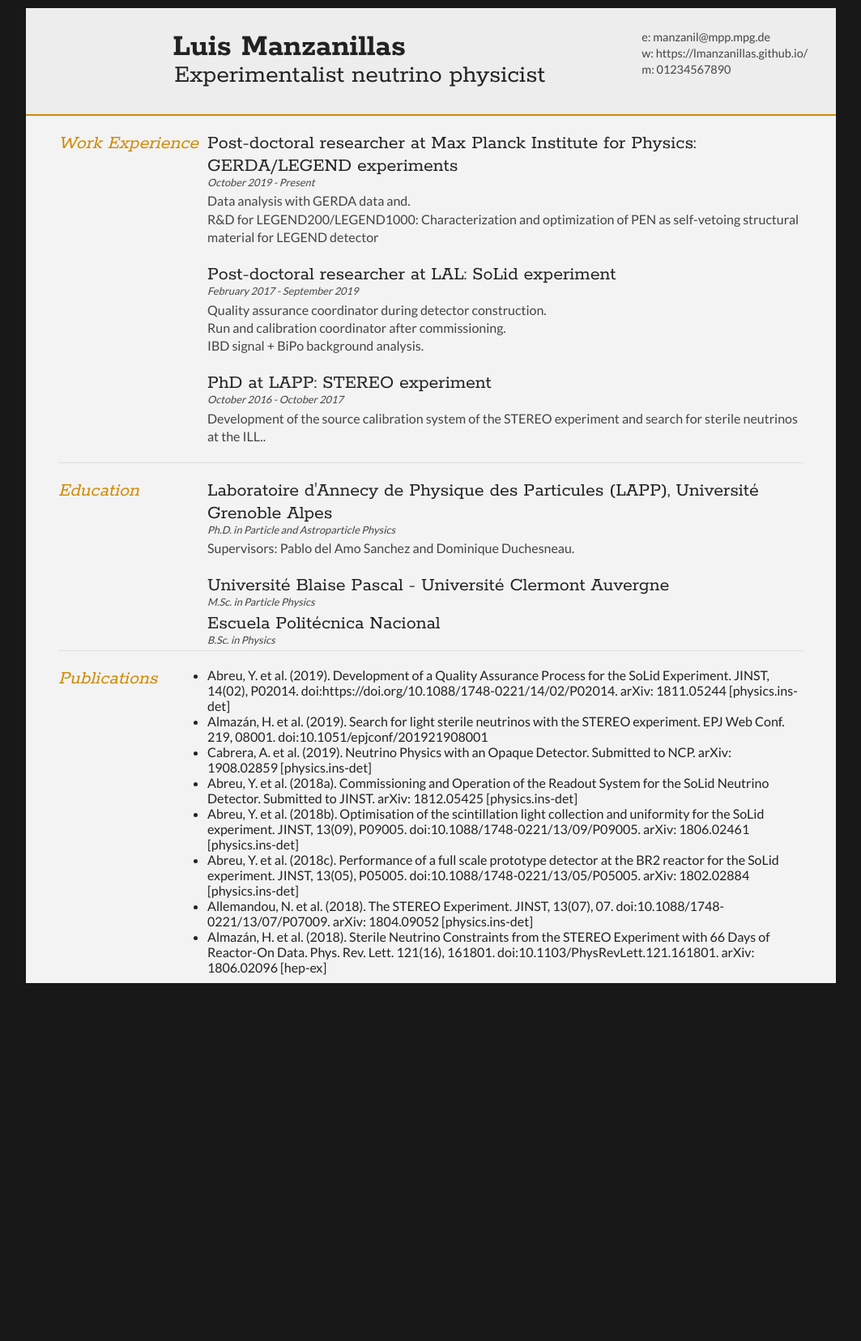
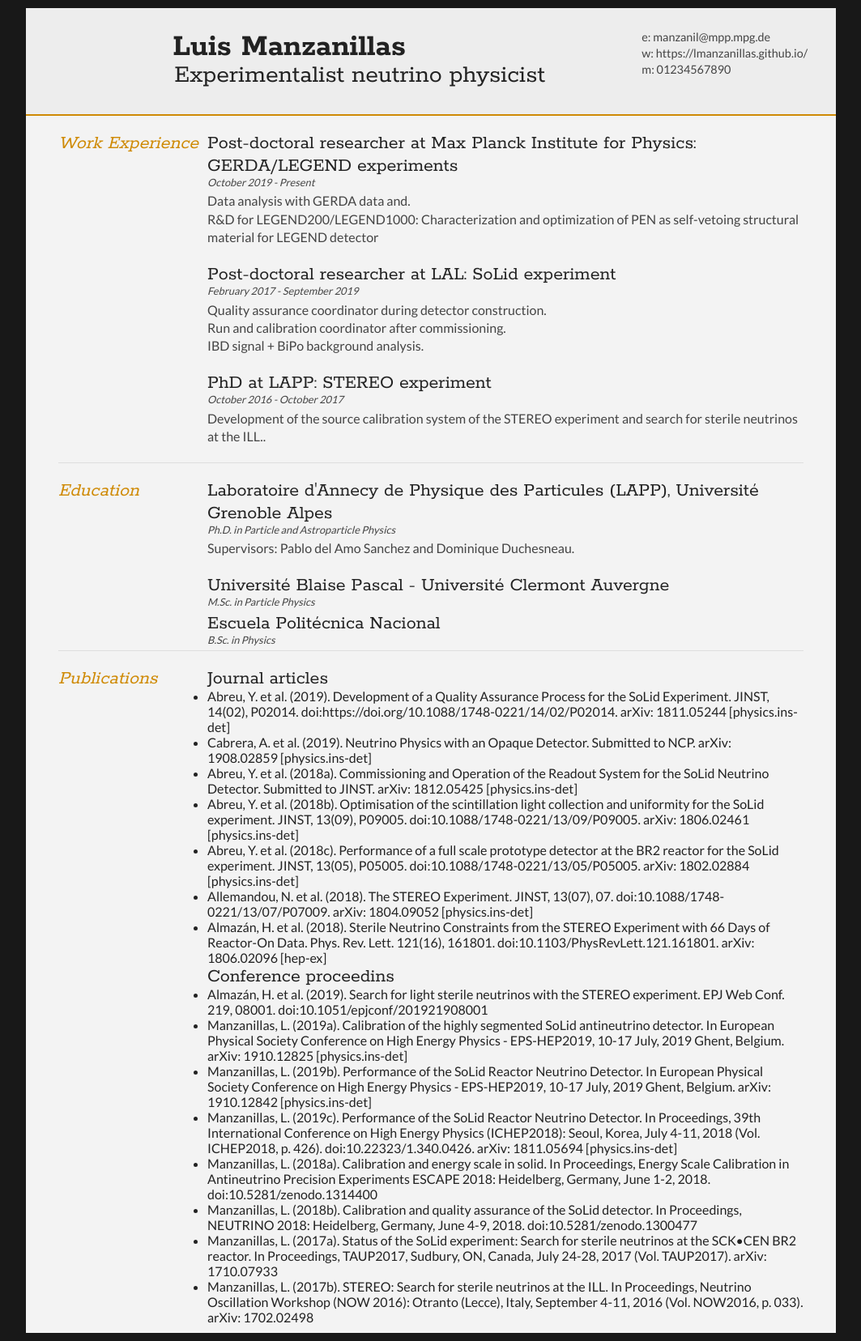
Before and after one commit to lmanzanillas/lmanzanillas.github.io, a Jekyll site: the page cv/index.html, which Jekyll copies as it is, in a window 1280 px wide. Shown: the whole page at 81% size, without its empty margins (108-1171 px from the left). Built offline with Jekyll 4.4.1, drawn with Linux system fonts in a browser that asks for light colours; before the commit the page ends 1224 px from its top, so only the background shows below that.

Commit message:
Update index.html

```diff
--- a/cv/index.html
+++ b/cv/index.html
@@ -103,12 +103,11 @@
 			</div>
 
 			<div class="sectionContent">
+				<h2>Journal articles</h2>
 				<ul>
 					<li>Abreu, Y. et al. (2019). Development of a Quality Assurance Process for the SoLid Experiment.
 JINST, 14(02), P02014. doi:https://doi.org/10.1088/1748-0221/14/02/P02014. arXiv:
 1811.05244 [physics.ins-det] </li>
-					<li>Almazán, H. et al. (2019). Search for light sterile neutrinos with the STEREO experiment. EPJ
-Web Conf. 219, 08001. doi:10.1051/epjconf/201921908001 </li>
 					<li>Cabrera, A. et al. (2019). Neutrino Physics with an Opaque Detector. Submitted to NCP. arXiv:
 1908.02859 [physics.ins-det]</li>
 					<li>Abreu, Y. et al. (2018a). Commissioning and Operation of the Readout System for the SoLid
@@ -124,6 +123,32 @@
 					<li>Almazán, H. et al. (2018). Sterile Neutrino Constraints from the STEREO Experiment with 66
 Days of Reactor-On Data. Phys. Rev. Lett. 121(16), 161801.
 doi:10.1103/PhysRevLett.121.161801. arXiv: 1806.02096 [hep-ex]</li>
+				</ul>
+				<h2>Conference proceedins</h2>
+				<ul>
+
+					<li>Almazán, H. et al. (2019). Search for light sterile neutrinos with the STEREO experiment. EPJ
+Web Conf. 219, 08001. doi:10.1051/epjconf/201921908001 </li>
+					<li>Manzanillas, L. (2019a). Calibration of the highly segmented SoLid antineutrino detector. In
+European Physical Society Conference on High Energy Physics - EPS-HEP2019, 10-17 July, 2019
+Ghent, Belgium. arXiv: 1910.12825 [physics.ins-det] </li>
+					<li>Manzanillas, L. (2019b). Performance of the SoLid Reactor Neutrino Detector. In European
+Physical Society Conference on High Energy Physics - EPS-HEP2019, 10-17 July, 2019 Ghent,
+Belgium. arXiv: 1910.12842 [physics.ins-det]</li>
+					<li>Manzanillas, L. (2019c). Performance of the SoLid Reactor Neutrino Detector. In Proceedings,
+39th International Conference on High Energy Physics (ICHEP2018): Seoul, Korea, July 4-11, 2018
+(Vol. ICHEP2018, p. 426). doi:10.22323/1.340.0426. arXiv: 1811.05694 [physics.ins-det]</li>
+					<li>Manzanillas, L. (2018a). Calibration and energy scale in solid. In Proceedings, Energy Scale
+Calibration in Antineutrino Precision Experiments ESCAPE 2018: Heidelberg, Germany, June 1-2,
+2018. doi:10.5281/zenodo.1314400</li>
+					<li>Manzanillas, L. (2018b). Calibration and quality assurance of the SoLid detector. In Proceedings,
+NEUTRINO 2018: Heidelberg, Germany, June 4-9, 2018. doi:10.5281/zenodo.1300477</li>
+					<li>Manzanillas, L. (2017a). Status of the SoLid experiment: Search for sterile neutrinos at the
+SCK•CEN BR2 reactor. In Proceedings, TAUP2017, Sudbury, ON, Canada, July 24-28, 2017
+(Vol. TAUP2017). arXiv: 1710.07933</li>
+					<li>Manzanillas, L. (2017b). STEREO: Search for sterile neutrinos at the ILL. In Proceedings,
+Neutrino Oscillation Workshop (NOW 2016): Otranto (Lecce), Italy, September 4-11, 2016
+(Vol. NOW2016, p. 033). arXiv: 1702.02498</li>
 				</ul>
 			</div>
 			<div class="clear"></div>
```
